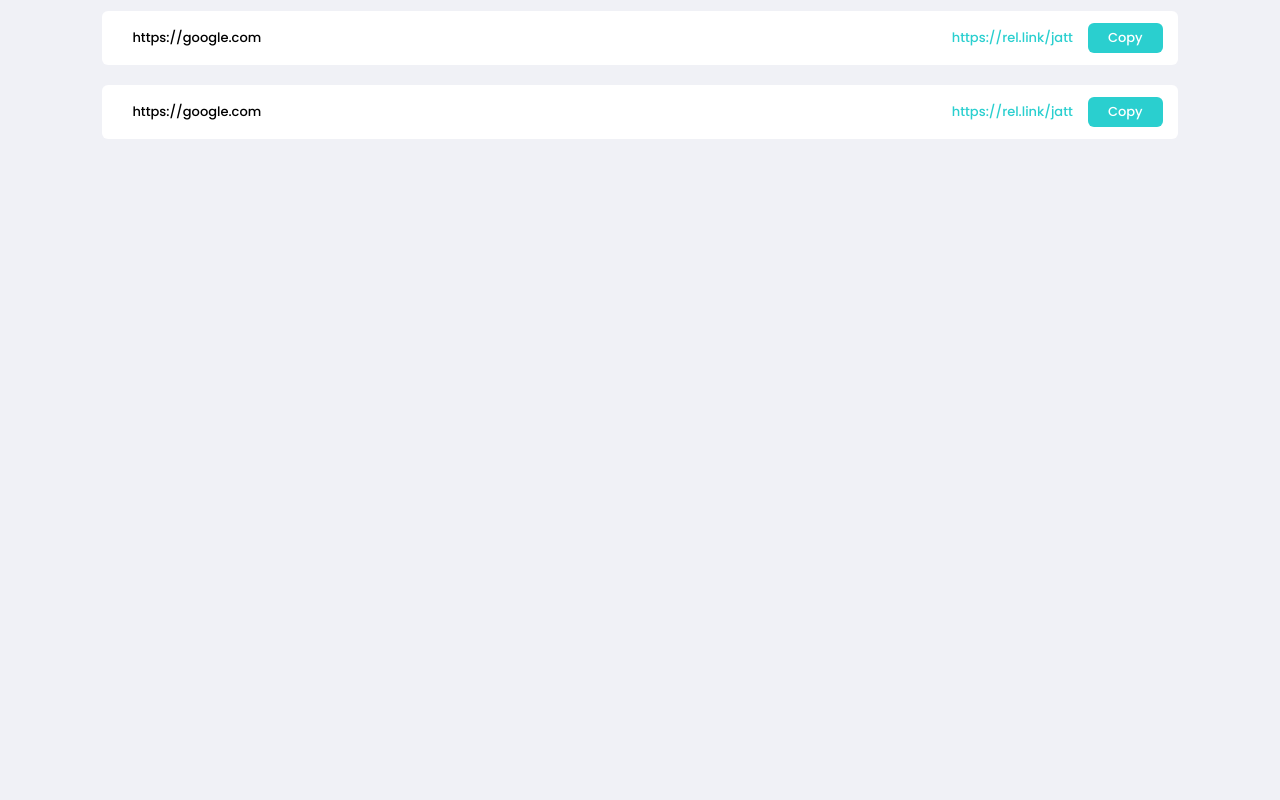
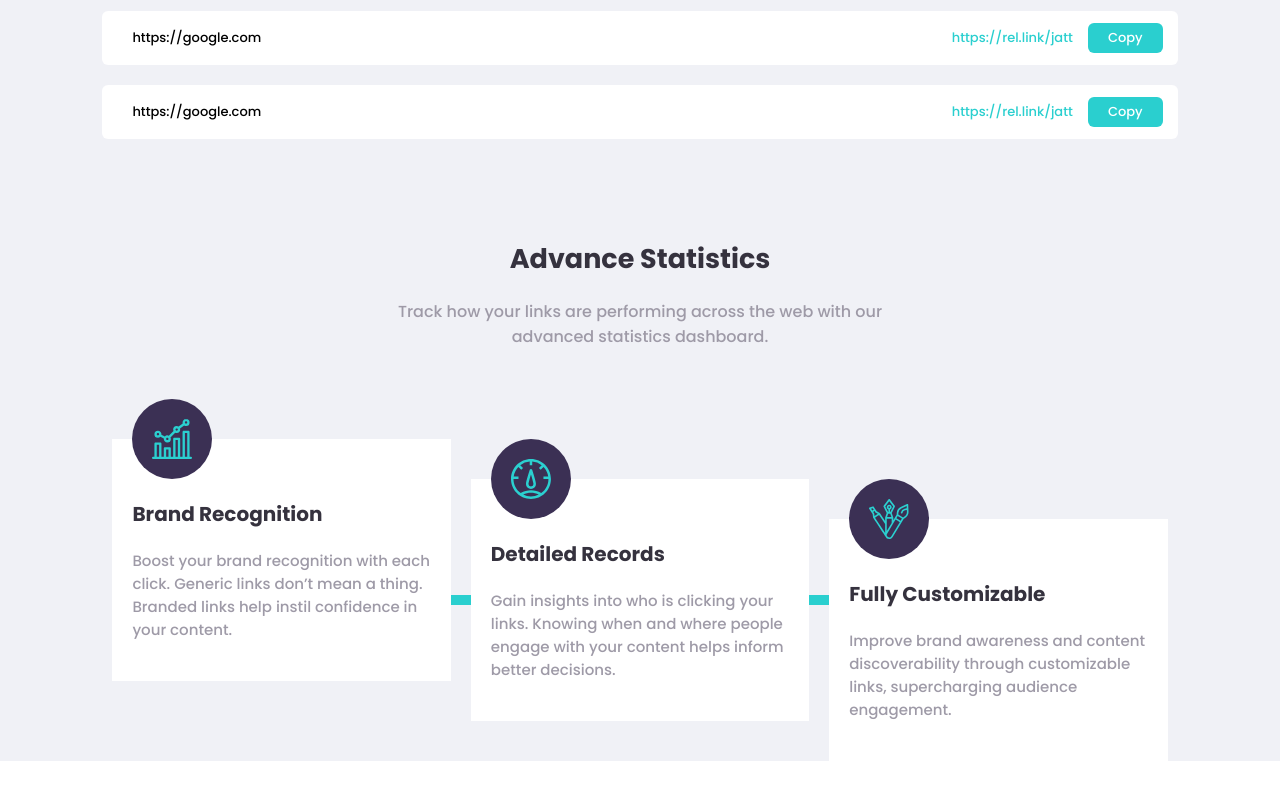
Before and after one commit to parmdhillon/urlshortner, a plain HTML site: page index.html in a window 1280 px wide. Shown: the part 754-1554 px from the top of the page. After the commit the page ends 1515 px from the top, so only its background shows below. Drawn offline with Linux system fonts and the light colour scheme.

Commit message:
Added Features List

```diff
--- a/index.html
+++ b/index.html
@@ -69,7 +69,59 @@
           <a class="button">Copy</a>
         </div>
       </div>
-      <div class="features"></div>
+      <div class="features--container">
+        <div class="features--content">
+          <h2>Advance Statistics</h2>
+          <p>
+            Track how your links are performing across the web with our advanced
+            statistics dashboard.
+          </p>
+        </div>
+        <div class="featureList">
+          <div class="feature--line"></div>
+          <div class="featureBox">
+            <div class="feature--icon">
+              <img
+                src="images/icon-brand-recognition.svg"
+                alt="icon-brand-recognition"
+              />
+            </div>
+            <span class="feature--title">Brand Recognition</span>
+            <p class="feature--info">
+              Boost your brand recognition with each click. Generic links don’t
+              mean a thing. Branded links help instil confidence in your
+              content.
+            </p>
+          </div>
+          <div class="featureBox">
+            <div class="feature--icon">
+              <img
+                src="images/icon-detailed-records.svg"
+                alt="icon-detailed-records"
+              />
+            </div>
+            <span class="feature--title">Detailed Records</span>
+            <p class="feature--info">
+              Gain insights into who is clicking your links. Knowing when and
+              where people engage with your content helps inform better
+              decisions.
+            </p>
+          </div>
+          <div class="featureBox">
+            <div class="feature--icon">
+              <img
+                src="images/icon-fully-customizable.svg"
+                alt="icon-fully-customizable"
+              />
+            </div>
+            <span class="feature--title">Fully Customizable</span>
+            <p class="feature--info">
+              Improve brand awareness and content discoverability through
+              customizable links, supercharging audience engagement.
+            </p>
+          </div>
+        </div>
+      </div>
     </div>
   </body>
 </html>
--- a/style.css
+++ b/style.css
@@ -134,6 +134,7 @@ nav .menu .buttons .button {
 
 h1 {
   font-size: 3rem;
+  color: var(--color-hard-blue);
 }
 
 main {
@@ -271,12 +272,6 @@ input.danger::placeholder {
   border: none;
 }
 
-.features {
-  background-color: #f0f1f6;
-  height: 90vh;
-  padding: 60px 20px 0 20px;
-}
-
 @media all and (min-width: 637px) {
   .toggleNav {
     display: none;
@@ -400,4 +395,117 @@ input.danger::placeholder {
     padding: 5px 20px;
     margin: 0;
   }
+  .features--content p {
+    width: 50%;
+  }
 }
+
+/*Part 2*/
+
+.features--container {
+  background-color: #f0f1f6;
+  padding: 100px 8vw 0 8vw;
+}
+
+.features--content {
+  width: 100%;
+  display: flex;
+  flex-direction: column;
+  align-items: center;
+}
+
+.features--content h2 {
+  color: var(--color-hard-blue);
+}
+
+.features--content p {
+  color: var(--color-gray-violet);
+  font-weight: 500;
+  text-align: center;
+  font-size: 1.6rem;
+  margin-top: 20px;
+}
+
+.featureList {
+  display: flex;
+  flex-direction: column;
+  margin-top: 50px;
+  position: relative;
+}
+.feature--line {
+  position: absolute;
+  width: 10px;
+  height: calc(100% - 50px);
+  background-color: var(--color-cyan);
+  left: 50%;
+  transform: translateX(-50%);
+}
+.featureBox {
+  padding: 40px 20px;
+  width: 100%;
+  position: relative;
+  text-align: center;
+  margin: 40px 0;
+  background-color: #fff;
+}
+
+.feature--icon {
+  background-color: var(--color-violet);
+  width: 80px;
+  height: 80px;
+  border-radius: 100px;
+  padding: 20px;
+  position: absolute;
+  top: 0;
+  left: 50%;
+  transform: translate(-50%, -50%);
+}
+
+.feature--icon img {
+  width: 100%;
+  height: 100%;
+}
+
+.feature--title {
+  margin-top: 20px;
+  font-weight: 700;
+  font-size: 2rem;
+  margin-bottom: 20px;
+  display: block;
+  color: var(--color-hard-blue);
+}
+
+.feature--info {
+  font-size: 1.5rem;
+  color: var(--color-gray-violet);
+}
+
+@media all and (min-width: 800px) {
+  .featureList {
+    margin-top: 90px;
+    flex-direction: row;
+  }
+  .featureBox {
+    margin: 0 10px;
+    height: 100%;
+    text-align: left;
+  }
+  .feature--icon {
+    left: 60px;
+  }
+  .featureBox:nth-child(3) {
+    margin-top: 40px;
+  }
+  .featureBox:nth-child(4) {
+    margin-top: 80px;
+  }
+  .feature--line {
+    position: absolute;
+    width: calc(100% - 50px);
+    height: 10px;
+    background-color: var(--color-cyan);
+    left: 50%;
+    top: 50%;
+    transform: translate(-50%, -50%);
+  }
+}
```
